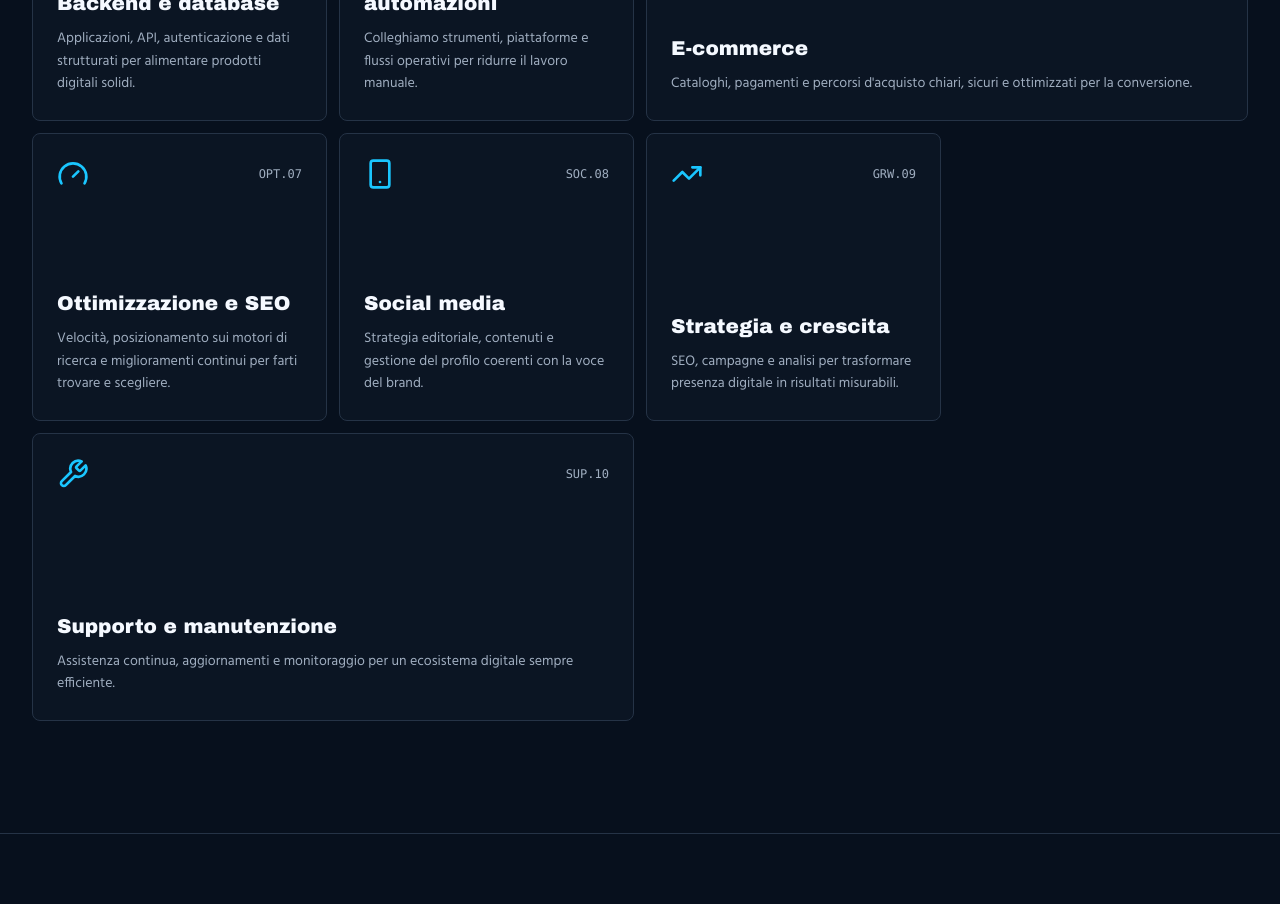
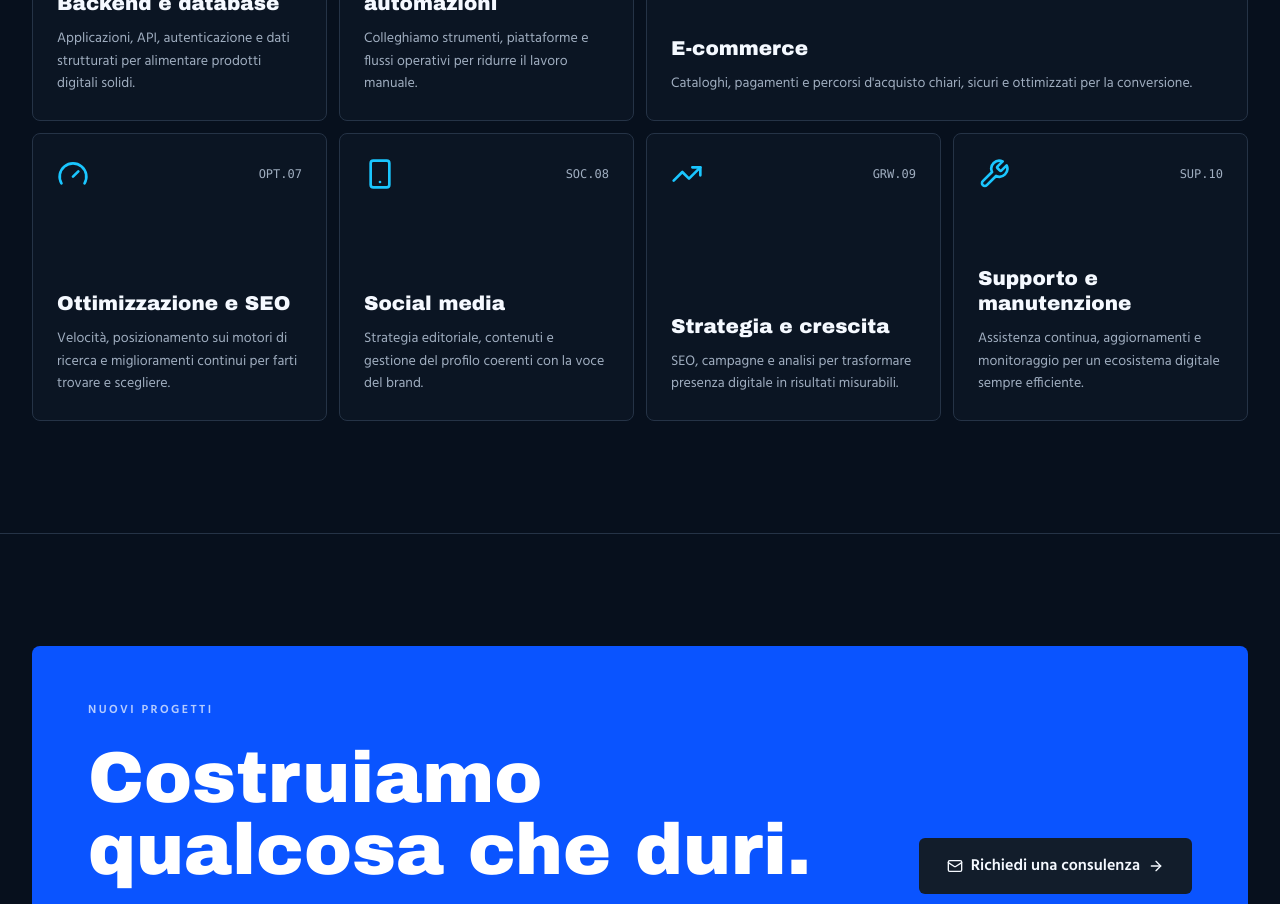
Before and after one commit to contattiflowstudio-web/bold-flow-design, a React (Vite) app: page /services in a window 1280 px wide. Shown: the part 920-1824 px from the top of the page. Built offline with nearby package versions, Linux system fonts and the light colour scheme.

Commit message:
Changes
Co-authored-by: contattiflowstudio-web <280926268+contattiflowstudio-web@users.noreply.github.com>

```diff
--- a/src/components/sections/Services.tsx
+++ b/src/components/sections/Services.tsx
@@ -29,7 +29,7 @@ export const Services = () => {
         </div>
         <div className="mt-12 grid gap-3 sm:grid-cols-2 lg:grid-cols-4">
           {services.map((service, index) => (
-            <article key={service.title} className={`reveal bento-panel min-h-[18rem] ${index === 0 || index === 5 || index === 9 ? "sm:col-span-2" : ""}`}>
+            <article key={service.title} className={`reveal bento-panel min-h-[18rem] ${index === 0 || index === 5 ? "sm:col-span-2" : ""}`}>
               <div className="flex items-center justify-between">
                 <service.icon className="h-8 w-8 text-primary-glow" />
                 <span className="font-mono text-xs text-muted-foreground">{service.code}.{String(index + 1).padStart(2, "0")}</span>
```
